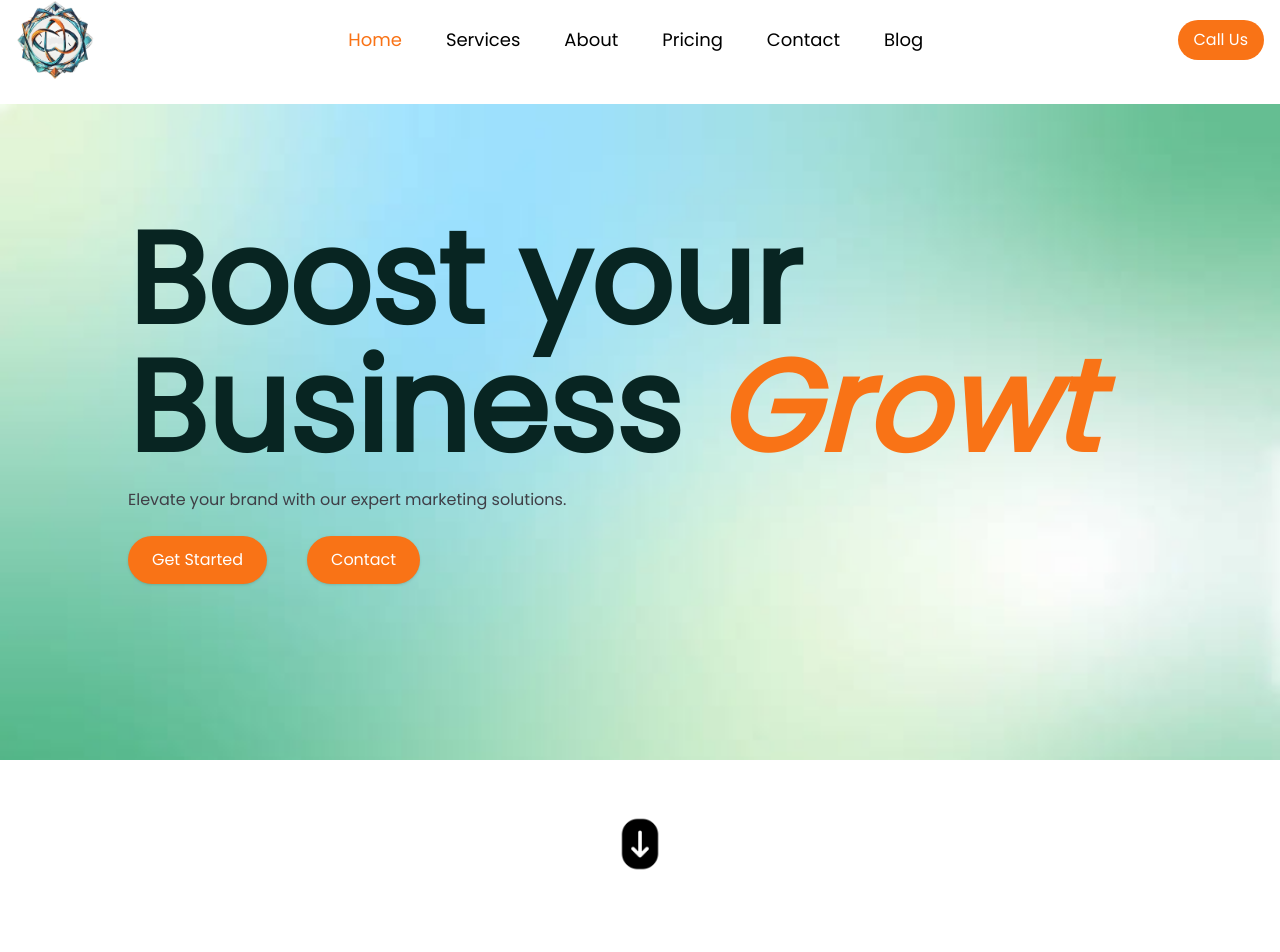
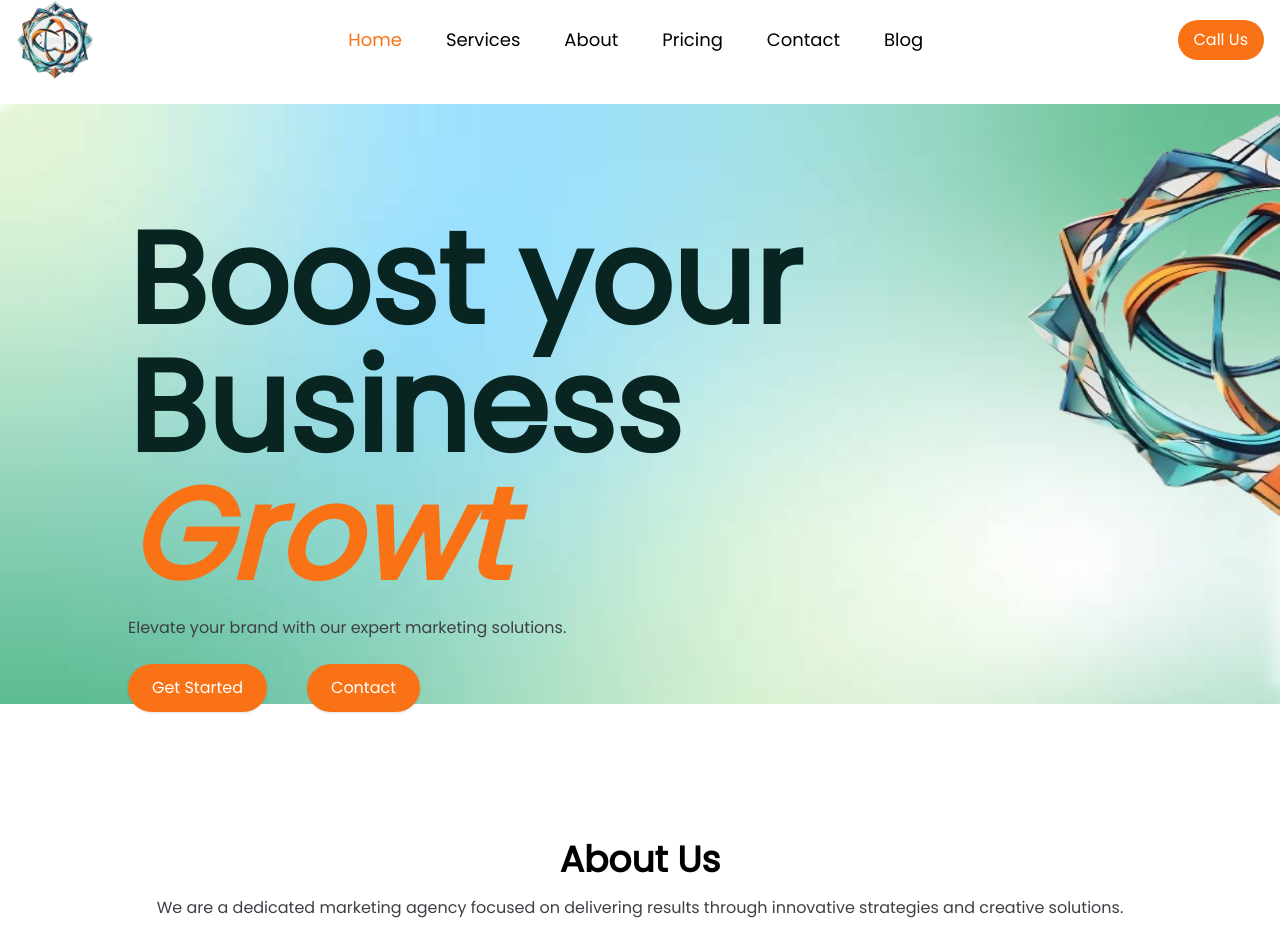
Before and after one commit to gagankj/Digital-Marketing, a React (Vite) app: page / in a window 1280 px wide. Shown: the top 952 px of the page. Built offline with nearby package versions, Linux system fonts and the light colour scheme.

Commit message:
Image inserted

```diff
--- a/src/components/Home.jsx
+++ b/src/components/Home.jsx
@@ -1,7 +1,7 @@
 import React from 'react';
 import {useEffect,useState} from 'react';
 import scroll from '../assets/images/scroll-bar.png'
-
+import logo2 from "../assets/logo2.png"
 const Home = () => {
 
 
@@ -86,10 +86,11 @@ const Home = () => {
     <div className="   custom-cursor h-full pt-10" style={{ backgroundColor: 'white' }}>
       {/* Hero Section */}
 
-    <div className='flex h-auto justify-center'>
+    <div className='flex h-screen justify-center'>
 
-      <section className={`hero w-full pt-28 w-3/4  pl-32 bg-main bg-cover bg-end  text-black transition-opacity duration-1000 ${HeadingVisible ? 'opacity-100' : 'opacity-0'} mt-16 pb-44 bg-cover h-auto`}>
-      <h1 className={`text-9xl text-[#082522] transition-opacity duration-1000 font-bold ${TitleVisible ? 'opacity-100' : 'opacity-0'}`}>
+      <section className={`hero flex justify-between w-full   pl-32 bg-main bg-cover bg-end  text-black transition-opacity duration-1000 ${HeadingVisible ? 'opacity-100' : 'opacity-0'} mt-16 pb-44 bg-cover h-3/4 `}>
+    <div>
+      <h1 className={`text-9xl pt-28 text-[#082522] transition-opacity duration-1000 font-bold ${TitleVisible ? 'opacity-100' : 'opacity-0'}`}>
         Boost your
       </h1>
       <h1 className={`text-9xl text-[#082522] transition-opacity duration-1000 font-bold ${TitleVisible ? 'opacity-100' : 'opacity-0'}`}>
@@ -105,6 +106,10 @@ const Home = () => {
         Contact
       </button>
 
+    </div>
+
+      <img className='w-72  ' src={logo2} alt="" />
+
     </section>
 
 
@@ -112,13 +117,10 @@ const Home = () => {
 
     </div>
 
-    <div className='flex justify-center' onClick={scrollNext}  >
 
-    <img className='h-14 w-14 hover:cursor-pointer my-14' src={scroll} alt="" />
-    </div>
 
       {/* About Us */}
-      <section id='about' className="about-us pt-40 my-16">
+      <section id='about' className="about-us">
         <h2 className="text-4xl font-bold text-center">About Us</h2>
         <p className="mt-4 text-center text-zinc-700">We are a dedicated marketing agency focused on delivering results through innovative strategies and creative solutions.</p>
       </section>
```
Also changed, not shown: src/assets/logo2.png (added), 1 other file (tests, documents, lock files or other folders).
